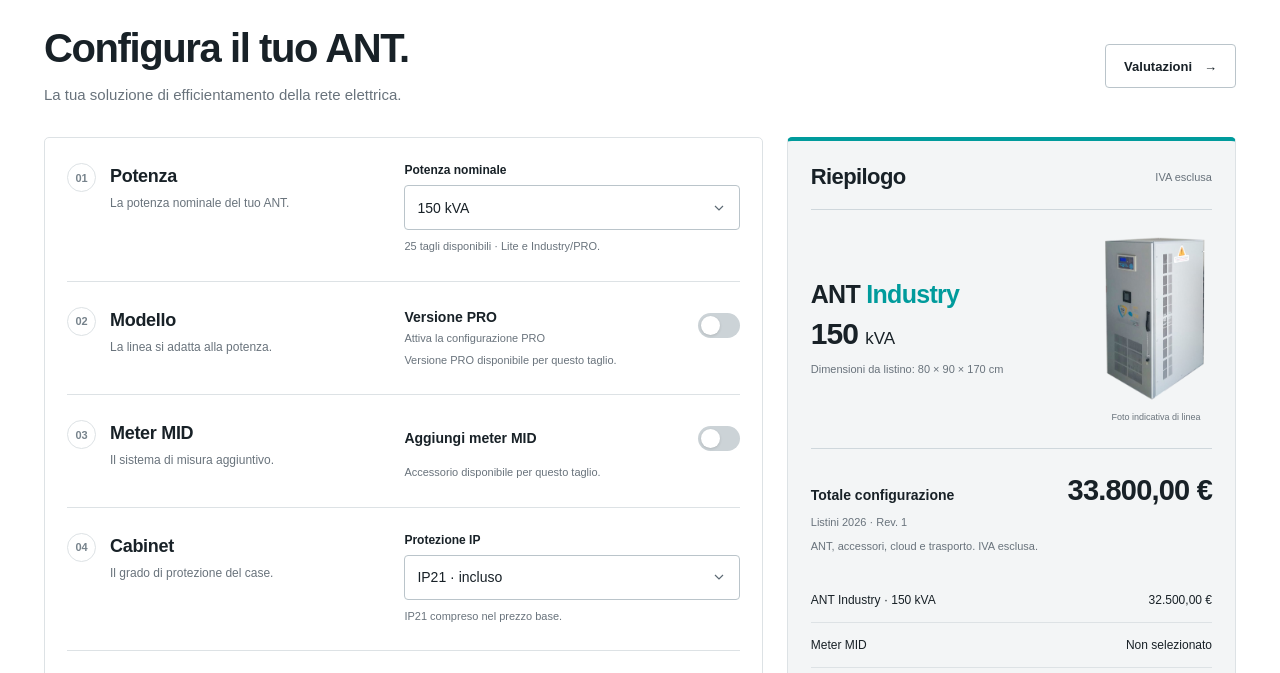
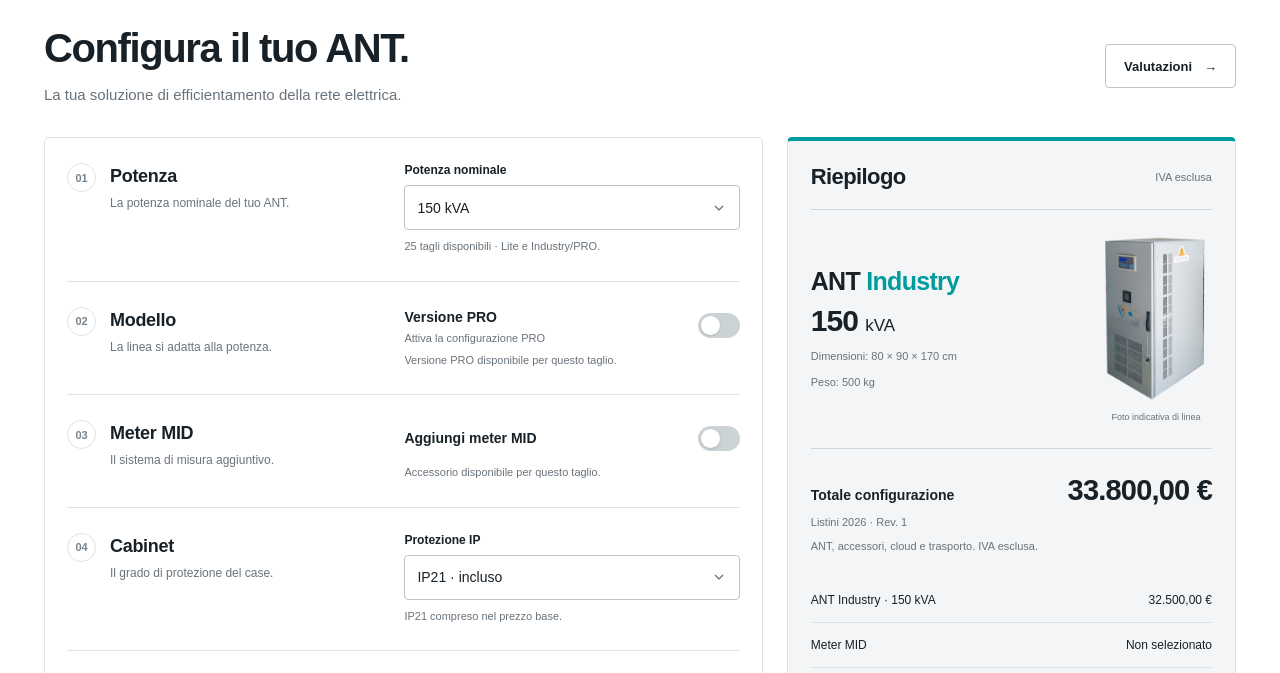
Before and after one commit to Siriusmac/Listino-ANT, a plain HTML site: page index.html in a window 1280 px wide. Shown: the part 106-779 px from the top of the page. Drawn offline with Linux system fonts and the light colour scheme.

Commit message:
Show catalogue weight below product dimensions

```diff
--- a/app.js
+++ b/app.js
@@ -52,8 +52,12 @@
     const unit = document.createElement('span'); unit.textContent = 'kVA'; $('power-summary').append(unit);
     const dimensions = result.product?.dimensionsCm;
     $('product-dimensions').textContent = dimensions
-      ? `Dimensioni da listino: ${dimensions.join(' × ')} cm`
-      : 'Dimensioni non disponibili a listino';
+      ? `Dimensioni: ${dimensions.join(' × ')} cm`
+      : 'Dimensioni non disponibili';
+    const weight = result.product?.weightKg;
+    $('product-weight').textContent = Number.isFinite(weight)
+      ? `Peso: ${weight.toLocaleString('it-IT')} kg`
+      : 'Peso non disponibile';
     $('line-note').textContent = catalogue.verified ? 'Listini 2026 · Rev. 1' : 'Linea indicativa · taglio da verificare';
     $('total-label').textContent = result.total === null ? 'Importo parziale' : 'Totale configurazione';
     $('total').textContent = money(result.subtotal);
--- a/catalogue.js
+++ b/catalogue.js
@@ -41,7 +41,8 @@
         35,
         80,
         85
-      ]
+      ],
+      "weightKg": 100
     },
     {
       "power": 22,
@@ -54,7 +55,8 @@
         35,
         80,
         85
-      ]
+      ],
+      "weightKg": 125
     },
     {
       "power": 30,
@@ -67,7 +69,8 @@
         35,
         80,
         85
-      ]
+      ],
+      "weightKg": 145
     },
     {
       "power": 45,
@@ -80,7 +83,8 @@
         60,
         70,
         140
-      ]
+      ],
+      "weightKg": 220
     },
     {
       "power": 60,
@@ -93,7 +97,8 @@
         60,
         70,
         140
-      ]
+      ],
+      "weightKg": 260
     },
     {
       "power": 75,
@@ -106,7 +111,8 @@
         60,
         70,
         140
-      ]
+      ],
+      "weightKg": 270
     },
     {
       "power": 100,
@@ -119,7 +125,8 @@
         70,
         80,
         140
-      ]
+      ],
+      "weightKg": 290
     },
     {
       "power": 120,
@@ -132,7 +139,8 @@
         70,
         80,
         140
-      ]
+      ],
+      "weightKg": 310
     },
     {
       "power": 150,
@@ -145,7 +153,8 @@
         80,
         90,
         170
-      ]
+      ],
+      "weightKg": 500
     },
     {
       "power": 200,
@@ -158,7 +167,8 @@
         80,
         90,
         170
-      ]
+      ],
+      "weightKg": 600
     },
     {
       "power": 300,
@@ -171,7 +181,8 @@
         90,
         100,
         170
-      ]
+      ],
+      "weightKg": 750
     },
     {
       "power": 400,
@@ -184,7 +195,8 @@
         90,
         120,
         190
-      ]
+      ],
+      "weightKg": 1090
     },
     {
       "power": 500,
@@ -197,7 +209,8 @@
         90,
         120,
         190
-      ]
+      ],
+      "weightKg": 1150
     },
     {
       "power": 600,
@@ -210,7 +223,8 @@
         210,
         80,
         170
-      ]
+      ],
+      "weightKg": 1250
     },
     {
       "power": 700,
@@ -223,7 +237,8 @@
         240,
         80,
         170
-      ]
+      ],
+      "weightKg": 1600
     },
     {
       "power": 800,
@@ -236,7 +251,8 @@
         240,
         80,
         170
-      ]
+      ],
+      "weightKg": 1900
     },
     {
       "power": 1000,
@@ -249,7 +265,8 @@
         250,
         100,
         170
-      ]
+      ],
+      "weightKg": 2300
     },
     {
       "power": 1200,
@@ -262,7 +279,8 @@
         260,
         100,
         170
-      ]
+      ],
+      "weightKg": 2700
     },
     {
       "power": 1500,
@@ -275,7 +293,8 @@
         290,
         120,
         180
-      ]
+      ],
+      "weightKg": 3100
     },
     {
       "power": 1700,
@@ -288,7 +307,8 @@
         290,
         120,
         180
-      ]
+      ],
+      "weightKg": 3200
     },
     {
       "power": 2000,
@@ -301,7 +321,8 @@
         290,
         120,
         180
-      ]
+      ],
+      "weightKg": 3500
     },
     {
       "power": 2500,
@@ -314,7 +335,8 @@
         300,
         130,
         220
-      ]
+      ],
+      "weightKg": 4000
     },
     {
       "power": 3000,
@@ -327,7 +349,8 @@
         330,
         130,
         220
-      ]
+      ],
+      "weightKg": 5000
     },
     {
       "power": 3500,
@@ -336,7 +359,8 @@
       "meter": 4000000,
       "IP54": 6000000,
       "IP65": 8500000,
-      "dimensionsCm": null
+      "dimensionsCm": null,
+      "weightKg": null
     },
     {
       "power": 4000,
@@ -345,7 +369,8 @@
       "meter": 4500000,
       "IP54": 6500000,
       "IP65": 9000000,
-      "dimensionsCm": null
+      "dimensionsCm": null,
+      "weightKg": null
     },
     {
       "power": 150,
@@ -358,7 +383,8 @@
         100,
         120,
         167
-      ]
+      ],
+      "weightKg": 620
     },
     {
       "power": 200,
@@ -371,7 +397,8 @@
         110,
         130,
         175
-      ]
+      ],
+      "weightKg": 700
     },
     {
       "power": 300,
@@ -384,7 +411,8 @@
         90,
         120,
         190
-      ]
+      ],
+      "weightKg": 900
     },
     {
       "power": 400,
@@ -397,7 +425,8 @@
         90,
         120,
         190
-      ]
+      ],
+      "weightKg": 1420
     },
     {
       "power": 500,
@@ -406,7 +435,8 @@
       "meter": false,
       "IP54": 2000000,
       "IP65": 2400000,
-      "dimensionsCm": null
+      "dimensionsCm": null,
+      "weightKg": null
     },
     {
       "power": 600,
@@ -415,7 +445,8 @@
       "meter": false,
       "IP54": 2400000,
       "IP65": 2700000,
-      "dimensionsCm": null
+      "dimensionsCm": null,
+      "weightKg": null
     },
     {
       "power": 700,
@@ -424,7 +455,8 @@
       "meter": false,
       "IP54": 2600000,
       "IP65": 3000000,
-      "dimensionsCm": null
+      "dimensionsCm": null,
+      "weightKg": null
     },
     {
       "power": 800,
@@ -433,7 +465,8 @@
       "meter": false,
       "IP54": 2800000,
       "IP65": 3500000,
-      "dimensionsCm": null
+      "dimensionsCm": null,
+      "weightKg": null
     },
     {
       "power": 1000,
@@ -442,7 +475,8 @@
       "meter": false,
       "IP54": 3000000,
       "IP65": 3900000,
-      "dimensionsCm": null
+      "dimensionsCm": null,
+      "weightKg": null
     },
     {
       "power": 1200,
@@ -451,7 +485,8 @@
       "meter": false,
       "IP54": 3300000,
       "IP65": 4200000,
-      "dimensionsCm": null
+      "dimensionsCm": null,
+      "weightKg": null
     },
     {
       "power": 1500,
@@ -460,7 +495,8 @@
       "meter": false,
       "IP54": 3600000,
       "IP65": 4500000,
-      "dimensionsCm": null
+      "dimensionsCm": null,
+      "weightKg": null
     },
     {
       "power": 1700,
@@ -469,7 +505,8 @@
       "meter": false,
       "IP54": 3800000,
       "IP65": 4800000,
-      "dimensionsCm": null
+      "dimensionsCm": null,
+      "weightKg": null
     },
     {
       "power": 2000,
@@ -478,7 +515,8 @@
       "meter": false,
       "IP54": 4000000,
       "IP65": 5000000,
-      "dimensionsCm": null
+      "dimensionsCm": null,
+      "weightKg": null
     },
     {
       "power": 2500,
@@ -487,7 +525,8 @@
       "meter": false,
       "IP54": 4200000,
       "IP65": 6100000,
-      "dimensionsCm": null
+      "dimensionsCm": null,
+      "weightKg": null
     },
     {
       "power": 3000,
@@ -496,7 +535,8 @@
       "meter": false,
       "IP54": 5500000,
       "IP65": 6500000,
-      "dimensionsCm": null
+      "dimensionsCm": null,
+      "weightKg": null
     },
     {
       "power": 3500,
@@ -505,7 +545,8 @@
       "meter": false,
       "IP54": 6100000,
       "IP65": 7500000,
-      "dimensionsCm": null
+      "dimensionsCm": null,
+      "weightKg": null
     },
     {
       "power": 4000,
@@ -514,7 +555,8 @@
       "meter": false,
       "IP54": 6700000,
       "IP65": 8600000,
-      "dimensionsCm": null
+      "dimensionsCm": null,
+      "weightKg": null
     }
   ],
   "transport": {
--- a/index.html
+++ b/index.html
@@ -15,9 +15,9 @@
   <link rel="apple-touch-icon" href="assets/apple-touch-icon.png" sizes="180x180">
   <link rel="manifest" href="manifest.webmanifest">
   <link rel="stylesheet" href="styles.css?v=ac526b7ed7d2">
-  <script src="catalogue.js?v=af52c96cf43e" defer></script>
+  <script src="catalogue.js?v=6c5e0bcfbfb0" defer></script>
   <script src="calculator.js" defer></script>
-  <script src="app.js?v=407026c033d1" defer></script>
+  <script src="app.js?v=ac6974be9629" defer></script>
 </head>
 <body>
   <header class="header">
@@ -56,7 +56,7 @@
       </form>
       <aside class="summary" aria-labelledby="summary-heading">
         <div class="summary-top"><h2 id="summary-heading">Riepilogo</h2><span>IVA esclusa</span></div>
-        <div class="product"><div class="product-info"><h3>ANT <span id="line-name">Industry</span></h3><p id="power-summary">150 <span>kVA</span></p><small id="product-dimensions">Dimensioni da listino: 80 × 90 × 170 cm</small></div><figure class="product-visual"><img id="product-photo" src="assets/ant-standard.png" width="519" height="863" alt="ANT Industry, foto dal listino" decoding="async"><figcaption>Foto indicativa di linea</figcaption></figure></div>
+        <div class="product"><div class="product-info"><h3>ANT <span id="line-name">Industry</span></h3><p id="power-summary">150 <span>kVA</span></p><small id="product-dimensions">Dimensioni: 80 × 90 × 170 cm</small><small id="product-weight">Peso: 500 kg</small></div><figure class="product-visual"><img id="product-photo" src="assets/ant-standard.png" width="519" height="863" alt="ANT Industry, foto dal listino" decoding="async"><figcaption>Foto indicativa di linea</figcaption></figure></div>
         <div id="pricing" aria-live="polite" aria-atomic="true"><div class="price-heading"><span id="total-label">Importo parziale</span><strong id="total">0,00 €</strong></div><p class="price-caption" id="line-note">Listini 2026 · Rev. 1</p><p class="price-caption" id="total-caption">Somma delle sole voci con prezzo noto.</p><dl id="breakdown"></dl><div class="quote-warning" id="quote-warning"><strong>Totale non determinabile</strong><p id="missing"></p></div></div>
         <button id="print" type="button" class="print-button">Stampa riepilogo <svg aria-hidden="true" width="18" height="18" viewBox="0 0 24 24" fill="none" stroke="currentColor" stroke-width="1.7"><path d="M7 8V3h10v5M7 17H4V9h16v8h-3M7 14h10v7H7z"/></svg></button>
       </aside>
```
Also changed, not shown: 1 other file.
